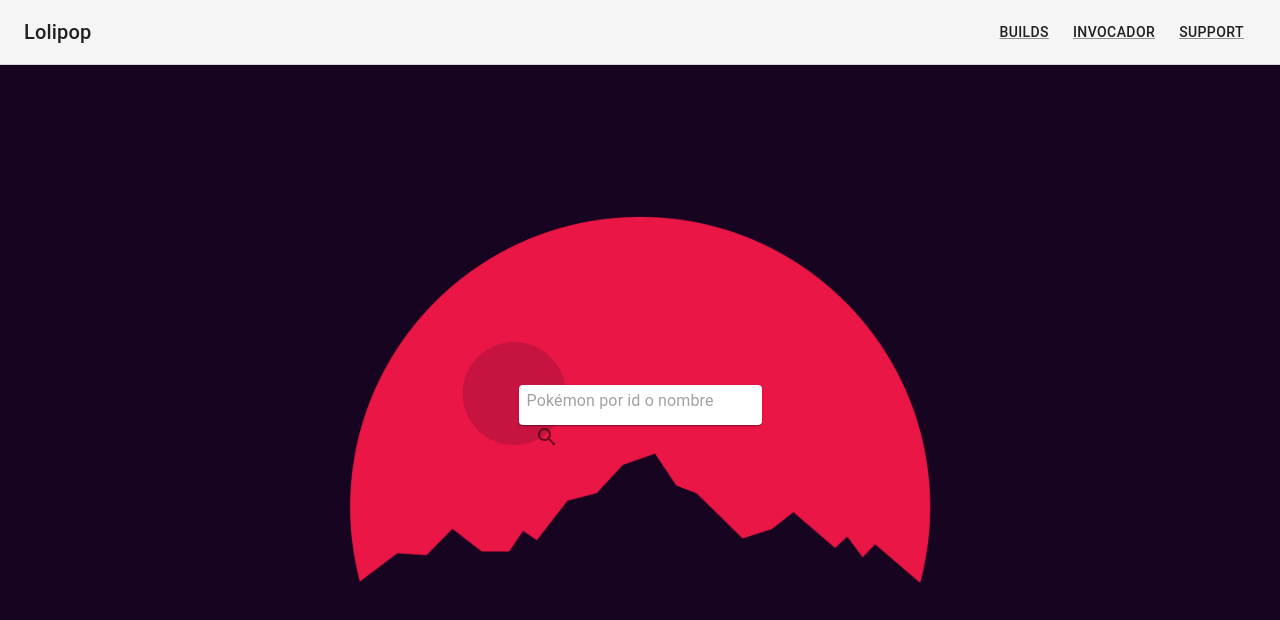
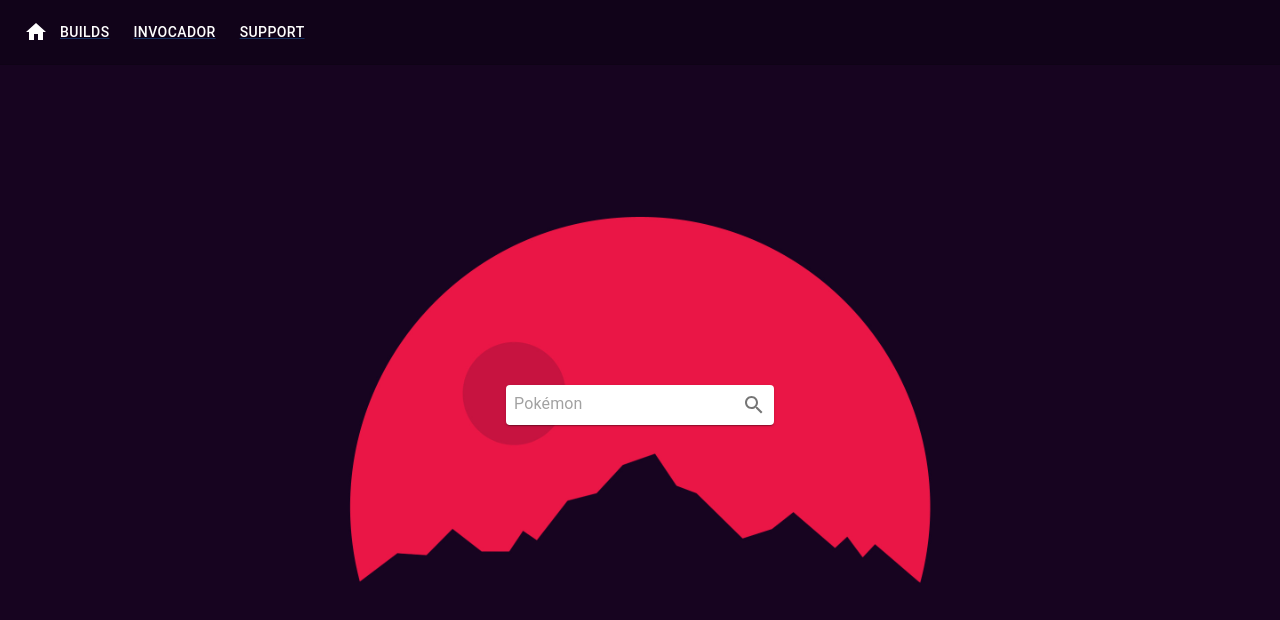
Before and after one commit to Yibarr/lolipop, a React (Create React App) app: page / in a window 1280 px wide. Shown: the top 620 px of the page. Built offline with nearby package versions, Linux system fonts and the light colour scheme.

Commit message:
Navbar style enhancement (#12)
* Added some imporvements for navbar style

* Removed unused file

* Identation fix for navbar

* Fixed navbar space

```diff
--- a/src/Presentation/Components/Navbar/Navbar.tsx
+++ b/src/Presentation/Components/Navbar/Navbar.tsx
@@ -1,56 +1,51 @@
 import { Fragment } from 'react';
+import {
+  Home
+} from "@mui/icons-material";
 import AppBar from '@mui/material/AppBar';
-import CssBaseline from '@mui/material/CssBaseline';
 import Toolbar from '@mui/material/Toolbar';
-import Typography from '@mui/material/Typography';
 import Link from '@mui/material/Link';
-import GlobalStyles from '@mui/material/GlobalStyles';
 
 function Navbar() {
   return (
     <Fragment>
-             <GlobalStyles styles={{ ul: { margin: 0, padding: 0, listStyle: 'none' } }} />
-          <CssBaseline />
       <AppBar
         position="static"
-        color="default"
         elevation={0}
-        sx={{ borderBottom: (theme) => `1px solid ${theme.palette.divider}` }}
+        sx={{
+          borderBottom: (theme) => `1px solid ${theme.palette.divider}`,
+          backgroundColor: "#110319"
+        }}
       >
         <Toolbar sx={{ flexWrap: 'wrap' }}>
-          <Typography variant="h6" color="inherit" noWrap sx={{ flexGrow: 1 }}>
-            Lolipop
-          </Typography>
+          <Home/>
           <nav>
             <Link
               variant="button"
-              color="text.primary"
               href="#"
-              sx={{ my: 1, mx: 1.5 }}
+              sx={{ my: 1, mx: 1.5, color: "#FFFF" }}
             >
               Builds
             </Link>
             <Link
               variant="button"
-              color="text.primary"
               href="#"
-              sx={{ my: 1, mx: 1.5 }}
+              sx={{ my: 1, mx: 1.5, color: "#FFFF" }}
             >
               Invocador
             </Link>
             <Link
               variant="button"
-              color="text.primary"
               href="#"
-              sx={{ my: 1, mx: 1.5 }}
+              sx={{ my: 1, mx: 1.5, color: "#FFFF"}}
             >
               Support
             </Link>
           </nav>
-
         </Toolbar>
       </AppBar>
     </Fragment>
   );
-}
+};
+
 export default Navbar;
--- a/src/Presentation/Components/SearchBar/SearchBar.css
+++ b/src/Presentation/Components/SearchBar/SearchBar.css
@@ -1,5 +1,5 @@
 .form-container{
     padding-left: 8PX;
     height: 40PX;
-    width: 243px;
+
 }
--- a/src/Presentation/Components/SearchBar/SearchBar.tsx
+++ b/src/Presentation/Components/SearchBar/SearchBar.tsx
@@ -9,16 +9,17 @@ import "./SearchBar.css";
 interface ButtonProps {
     Icon: ComponentType,
     onSearch: (query: string) => void,
-    disabled: boolean
+    disabled: boolean,
+    placeholder: string
 };
 
-export function SearchBar({ Icon, onSearch, disabled }: ButtonProps) {
+export function SearchBar({ Icon, onSearch, disabled, placeholder }: ButtonProps) {
 
-    const [userQuery, setUserQuery] = useState('');
+    const [userQuery, setUserQuery] = useState("");
 
     const onSubmit: FormEventHandler<HTMLFormElement> = (e) => {
         e.preventDefault();
-        onSearch(userQuery)
+        onSearch(userQuery);
       };
 
     return (
@@ -30,10 +31,10 @@ export function SearchBar({ Icon, onSearch, disabled }: ButtonProps) {
             >
                 <InputBase
                     type='text'
-                    placeholder="Pokémon por id o nombre"
+                    placeholder={placeholder}
                     value={userQuery}
                     onChange={(e) => setUserQuery(e.target.value)}
-                    />
+                />
                 <IconButton type="submit" aria-label="search" disabled={disabled}>
                     <Icon/>
                 </IconButton>
--- a/src/Presentation/Pages/Home/Home.css
+++ b/src/Presentation/Pages/Home/Home.css
@@ -1,3 +1,12 @@
+.home-container {
+    height: 100vh;
+    width: 100vw;
+    background-image: url(/src/Resources/imgHome.jpg);
+    background-repeat: no-repeat;
+    background-size: 100%;
+    background-color: #110319;
+}
+
 .search-bar-container {
     display: flex;
     align-items: center;
@@ -6,7 +15,7 @@
     height: 45vh;
 }
 
-.element-cards-container {
+.element-card {
     display: flex;
     flex-direction: column;
     align-items: center;
@@ -15,7 +24,6 @@
 
 .paper-search-width {
     width: 243px;
-    padding: 8px;
     display: flex;
     flex-direction: column-reverse;
     justify-content: center;
--- a/src/Presentation/Pages/Home/Home.tsx
+++ b/src/Presentation/Pages/Home/Home.tsx
@@ -26,14 +26,15 @@ function Home() {
   const searchUserQuery = (query: string) => {
     if(!loading) {
         getSummoner(query);
-    }
+    };
   };
 
   const loader = () => {
     if(loading) {
-      return <LinearProgress style={{ width: 243 }}/>
-    }
- }
+      return <LinearProgress style={{ width: "243px" }}/>
+    };
+  };
+
   const searchOutput = () => {
       if(error) {
           return <Paper className="paper-search-width">
@@ -57,23 +58,29 @@ function Home() {
                   </Typography>
                   <CancelOutlined style={{ fontSize: 96 }}/>
               </Paper>
-          }
-      }
+          };
+      };
   };
 
   return(
     <Fragment>
+      <div className="home-container">
         <Navbar/>
         <div className="search-bar-container">
-          <SearchBar Icon={Search} onSearch={searchUserQuery} disabled={loading}/>
+            <SearchBar
+              Icon={Search}
+              onSearch={searchUserQuery}
+              disabled={loading}
+              placeholder={"Pokémon"}
+            />
         </div>
-      <div className="element-cards-container">
+        <div className="element-card">
           {loader()}
-        {searchOutput() }
+          {searchOutput()}
+        </div>
       </div>
     </Fragment>
   );
-
-}
+};
 
 export default Home;
--- a/src/Presentation/index.css
+++ b/src/Presentation/index.css
@@ -3,10 +3,6 @@ body {
     font-family: -apple-system, BlinkMacSystemFont, 'Segoe UI', 'Roboto', 'Oxygen',
       'Ubuntu', 'Cantarell', 'Fira Sans', 'Droid Sans', 'Helvetica Neue',
       sans-serif;
-    background-image: url(/src/Resources/imgHome.jpg);
-    background-repeat: no-repeat;
-    background-size: 100%;
-
   }
 
   code {
```
Also changed, not shown: src/Presentation/Pages/Home/HomeViewModel.tsx (+14 -14 lines). Lines whose indentation alone changed are shown as unchanged.
